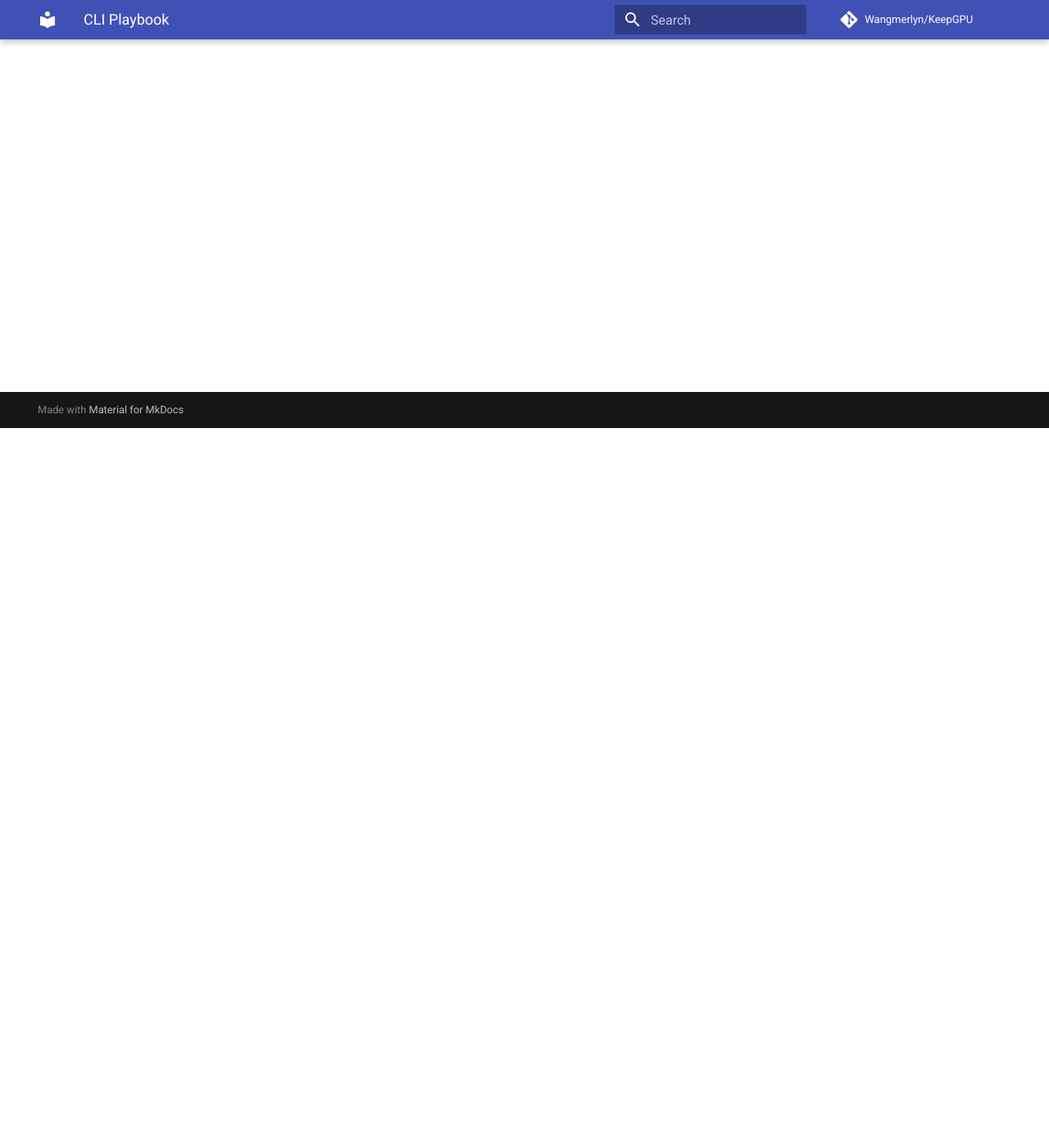
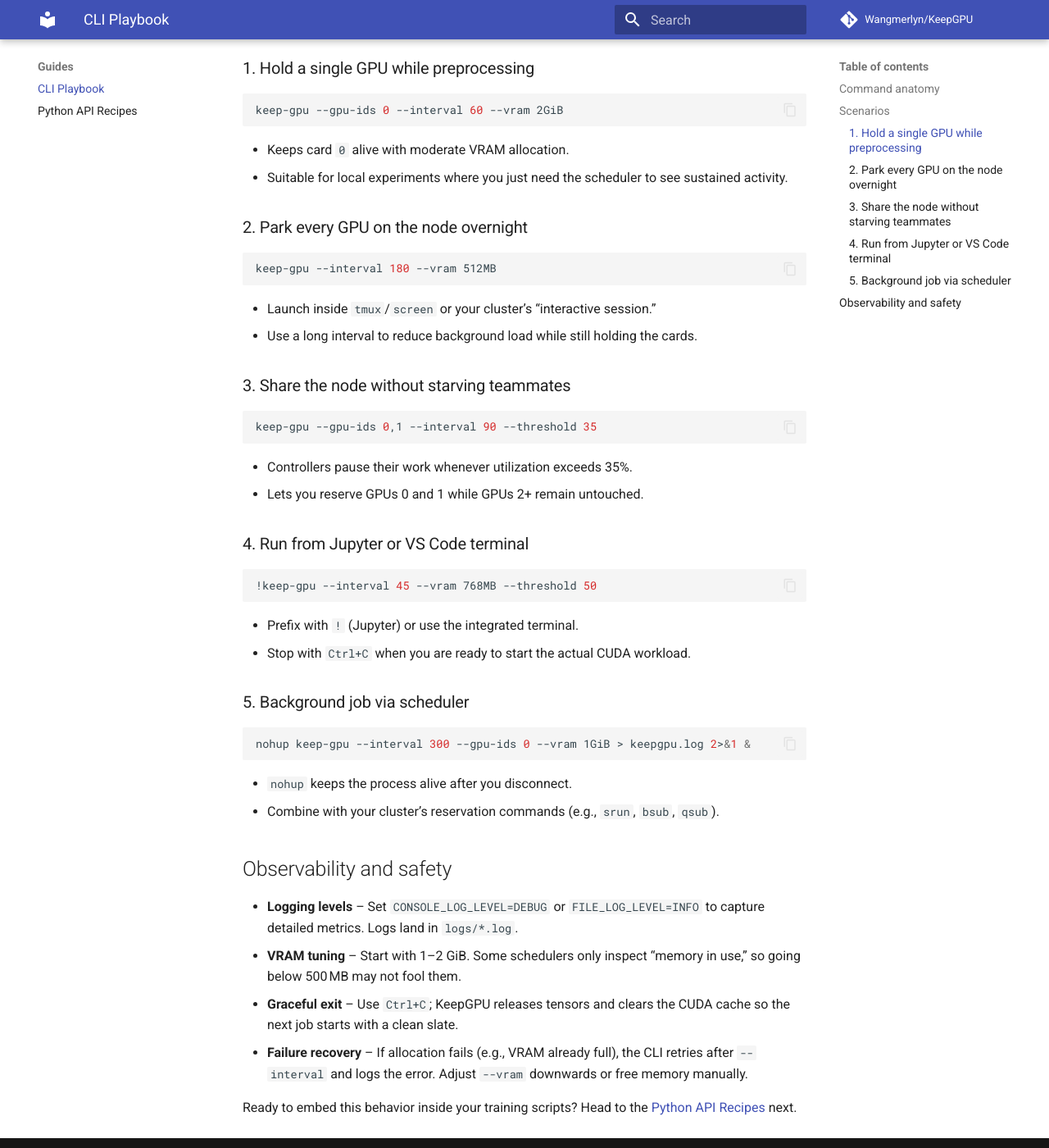
Before and after one commit to Wangmerlyn/KeepGPU, an MkDocs documentation site: the page built from docs/guides/cli.md, in a window 1280 px wide and 1400 px high, scrolled down 878 px. Shown: the whole window at 82% size. Built offline with MkDocs 1.6.1 and Material for MkDocs 9.7.7, drawn with Linux system fonts in a browser that asks for light colours; comment, search, counter and statistics services are not loaded; some of the changed text lies outside the part shown.

````diff
--- a/docs/guides/cli.md
+++ b/docs/guides/cli.md
@@ -1,20 +1,85 @@
-# Usage Guide
+# CLI Playbook
 
-This page provides instructions on how to install, configure, and use KeepGPU.
+Practical examples for running `keep-gpu` on shared clusters, workstations, and
+Jupyter environments.
 
----
-
-## 🔧 Installation
-
-You can install KeepGPU by way of pip:
+## Command anatomy
 
 ```bash
-pip install keep-gpu
+keep-gpu --interval 120 --gpu-ids 0,1 --vram 2GiB --threshold 25
 ```
-Or install locally for development:
+
+| Flag | Meaning | Default |
+| --- | --- | --- |
+| `--interval` | Sleep between keep-alive cycles (seconds). Lower = tighter lock. | `300` |
+| `--gpu-ids` | Comma-separated visible IDs. Leave unset to keep every detected GPU busy. | all |
+| `--vram` | Amount of memory each controller allocates. Accepts `800MB`, `1GiB`, `1073741824`, etc. | `1GiB` |
+| `--threshold` | Skip work when utilization is already above this percentage. | `-1` (never skip) |
+
+!!! info "What happens under the hood?"
+    Each GPU gets a `CudaGPUController` that allocates one tensor sized by
+    `--vram` and runs a lightweight matmul loop. Controllers watch `nvidia-smi`
+    to avoid hogging a device that is already busy (see `--threshold`).
+
+## Scenarios
+
+### 1. Hold a single GPU while preprocessing
 
 ```bash
-git clone https://github.com/Wangmerlyn/KeepGPU.git
-cd KeepGPU
-pip install -e .
+keep-gpu --gpu-ids 0 --interval 60 --vram 2GiB
 ```
+
+- Keeps card `0` alive with moderate VRAM allocation.
+- Suitable for local experiments where you just need the scheduler to see
+  sustained activity.
+
+### 2. Park every GPU on the node overnight
+
+```bash
+keep-gpu --interval 180 --vram 512MB
+```
+
+- Launch inside `tmux`/`screen` or your cluster’s “interactive session.”
+- Use a long interval to reduce background load while still holding the cards.
+
+### 3. Share the node without starving teammates
+
+```bash
+keep-gpu --gpu-ids 0,1 --interval 90 --threshold 35
+```
+
+- Controllers pause their work whenever utilization exceeds 35%.
+- Lets you reserve GPUs 0 and 1 while GPUs 2+ remain untouched.
+
+### 4. Run from Jupyter or VS Code terminal
+
+```bash
+!keep-gpu --interval 45 --vram 768MB --threshold 50
+```
+
+- Prefix with `!` (Jupyter) or use the integrated terminal.
+- Stop with `Ctrl+C` when you are ready to start the actual CUDA workload.
+
+### 5. Background job via scheduler
+
+```bash
+nohup keep-gpu --interval 300 --gpu-ids 0 --vram 1GiB > keepgpu.log 2>&1 &
+```
+
+- `nohup` keeps the process alive after you disconnect.
+- Combine with your cluster’s reservation commands (e.g., `srun`, `bsub`, `qsub`).
+
+## Observability and safety
+
+- **Logging levels** – Set `CONSOLE_LOG_LEVEL=DEBUG` or `FILE_LOG_LEVEL=INFO`
+  to capture detailed metrics. Logs land in `logs/*.log`.
+- **VRAM tuning** – Start with 1–2 GiB. Some schedulers only inspect “memory in
+  use,” so going below 500 MB may not fool them.
+- **Graceful exit** – Use `Ctrl+C`; KeepGPU releases tensors and clears the CUDA
+  cache so the next job starts with a clean slate.
+- **Failure recovery** – If allocation fails (e.g., VRAM already full), the CLI
+  retries after `--interval` and logs the error. Adjust `--vram` downwards or
+  free memory manually.
+
+Ready to embed this behavior inside your training scripts? Head to the
+[Python API Recipes](python.md) next.
````
Also changed, not shown: docs/reference/cli.md (+52 -1 lines).
